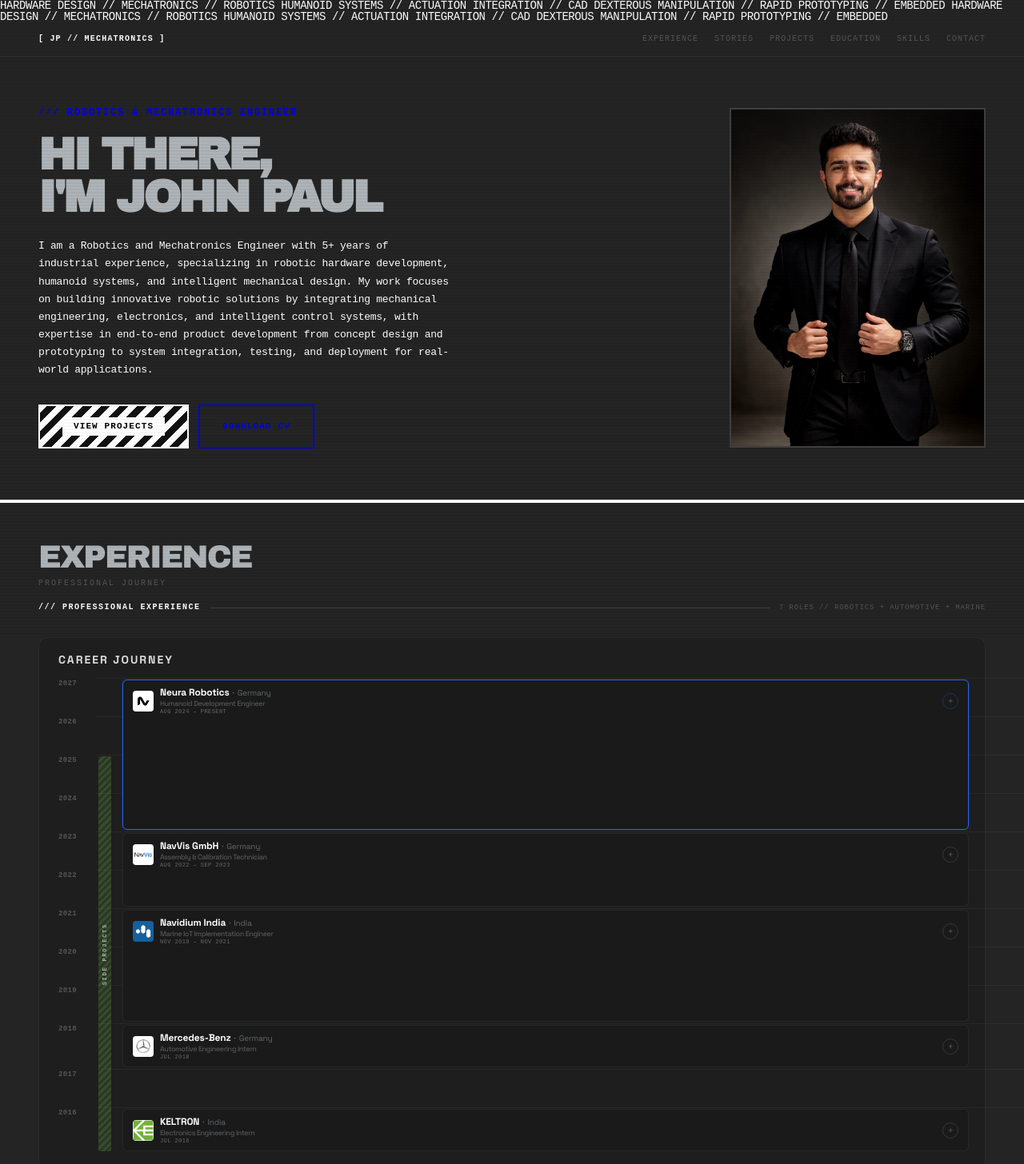
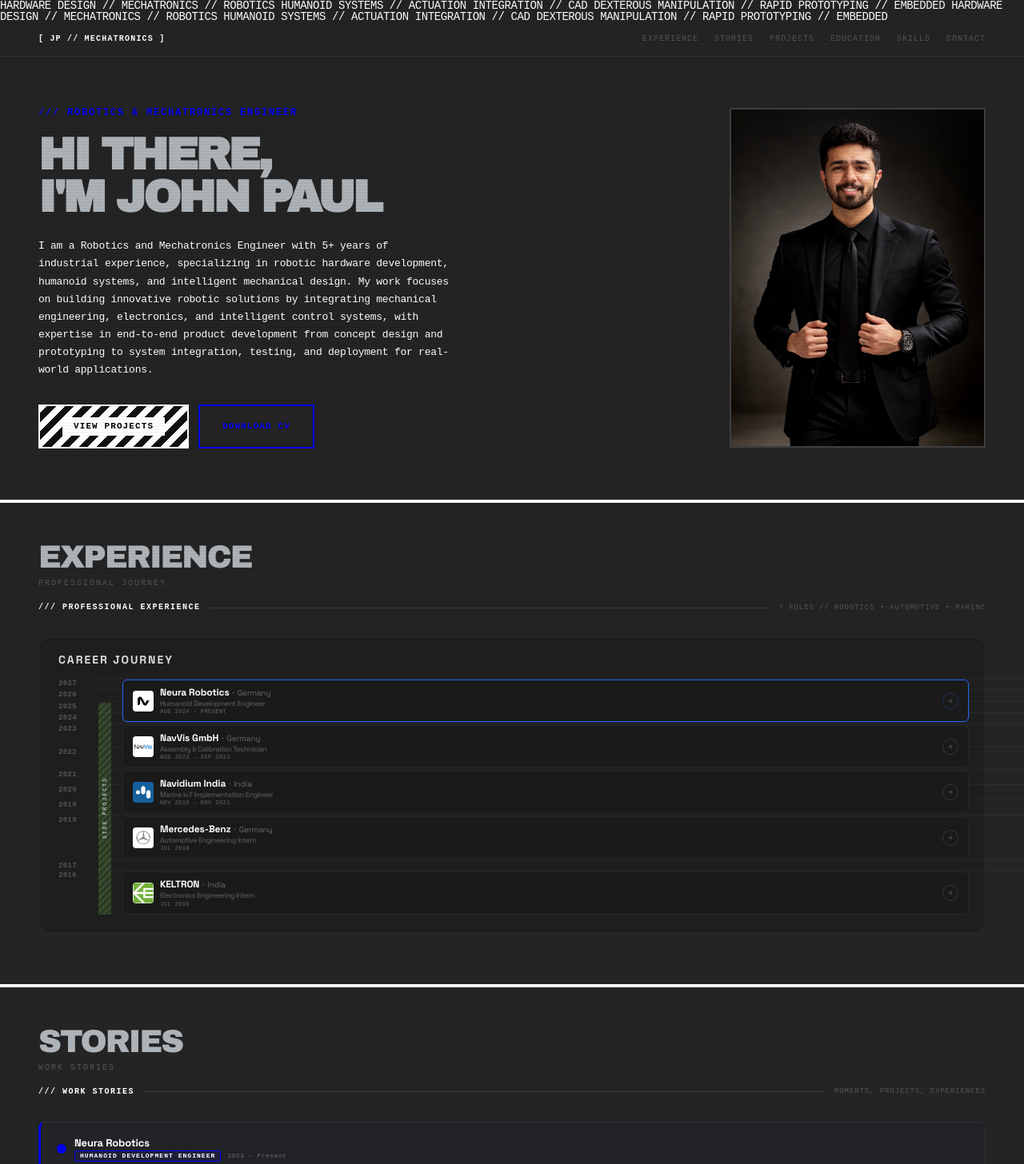
Before and after one commit to Unselfisheologism/johnpaul, a plain HTML site: page index.html in a window 1280 px wide. Shown: the top 1456 px of the page at 80% size. Drawn offline with Linux system fonts and the light colour scheme; a web font is replaced by a local one.

Commit message:
calendar

```diff
--- a/index.html
+++ b/index.html
@@ -84,7 +84,7 @@
 
             .timeline-grid{display:grid;
               grid-template-columns:40px 10px 16px 14px 1fr;
-              grid-auto-rows:minmax(var(--yr),auto);
+              grid-auto-rows:auto;
               position:relative;padding-right:20px}
 
             .year-label{grid-column:1;font-family:var(--font-mono);font-size:9px;font-weight:600;color:var(--text-muted);letter-spacing:0.04em;position:relative;display:flex;align-items:flex-start;padding-top:3px;z-index:1}
```
